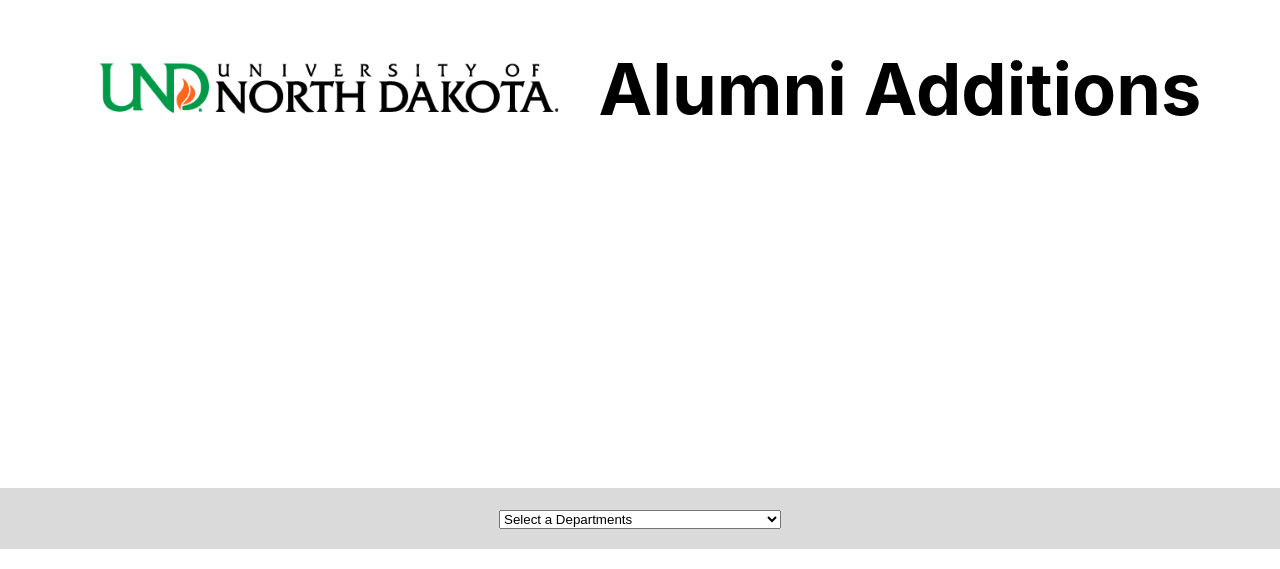
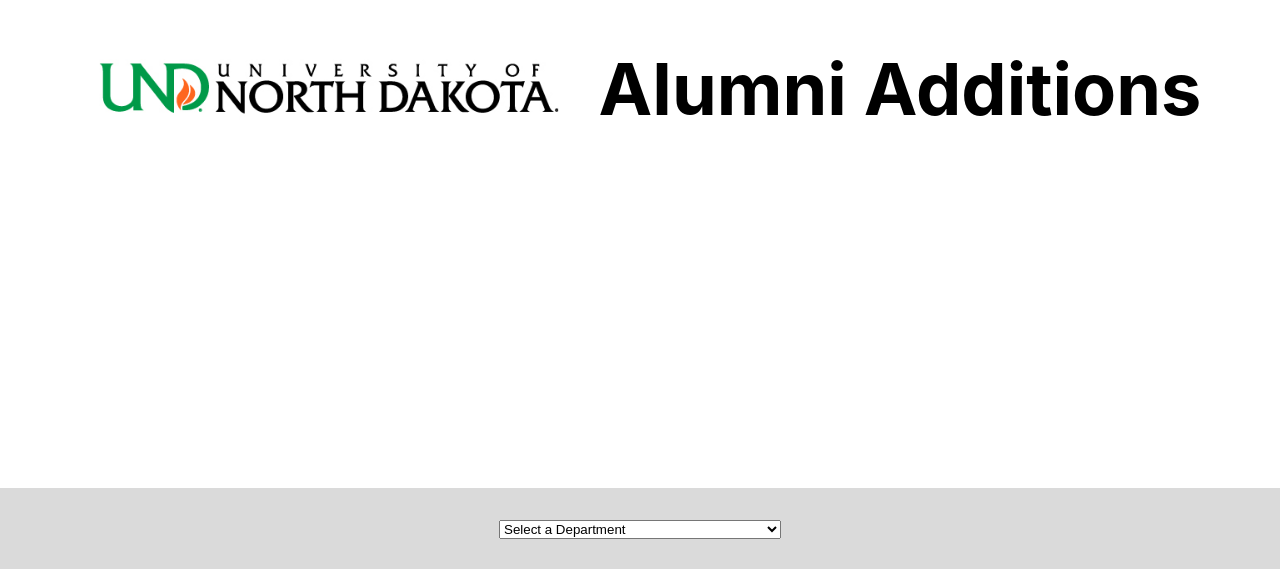
Before and after one commit to liammeyer/alumni, a React (Create React App) app: page /home/departments in a window 1280 px wide. Shown: the part 312-881 px from the top of the page. Built offline with nearby package versions, Linux system fonts and the light colour scheme.

Commit message:
Updated paths

```diff
--- a/src/App.css
+++ b/src/App.css
@@ -36,6 +36,6 @@
 .content-area {
   background-color: #dadada;
   width: 100%;
-  padding: 20px; /* Adds padding around the content area */
+  padding: 30px; /* Adds padding around the content area */
   box-sizing: border-box; /* Includes padding in width calculation */
 }
--- a/src/Department.js
+++ b/src/Department.js
@@ -1,13 +1,16 @@
 import React from 'react';
 import { useParams } from 'react-router-dom';
-import DepartmentSelection from './DepartmentSelection'; // Ensure this matches the actual filename
+import DepartmentSelection from './DepartmentSelection';
 
 function Department() {
-  const { name, sub } = useParams();
-
+    const { name, sub } = useParams(); // Fetching URL parameters
     return (
         <div>
-      <DepartmentSelection selectedMainCategory={name} selectedSubCategory={sub} />
+            <DepartmentSelection
+                key={`${name}-${sub}`}  // Adding a key to force update
+                selectedMainCategory={name}
+                selectedSubCategory={sub}
+            />
             <h1>Department: {name}</h1>
             {sub && <h2>Subcategory: {sub}</h2>}
         </div>
--- a/src/DepartmentSelection.js
+++ b/src/DepartmentSelection.js
@@ -1,12 +1,12 @@
 import React, { useState, useEffect, useMemo } from 'react';
 import { useNavigate } from 'react-router-dom';
 
-function DepartmentsSelection({ selectedMainCategory: initialMainCategory, selectedSubCategory: initialSubCategory }) {
+function DepartmentSelection({ selectedMainCategory: initialMainCategory, selectedSubCategory: initialSubCategory }) {
   const navigate = useNavigate();
   const [selectedMainCategory, setSelectedMainCategory] = useState(initialMainCategory || '');
   const [subcategories, setSubcategories] = useState([]);
 
-  // Memoize mainCategories to prevent unnecessary re-creations
+  // Define mainCategories only once using useMemo
   const mainCategories = useMemo(() => ({
     CollegeofArtsandSciences: ["Art and Design", "Music", "Theatre Arts"],
     CollegeofBusinessandPublicAdministration: ["Accountancy", "Aviation Management"],
@@ -14,6 +14,7 @@ function DepartmentsSelection({ selectedMainCategory: initialMainCategory, selec
     CollegeofEngineeringandMines: ["Computer Science", "Cybersecurity"],
   }), []);
 
+  // Effect to update subcategories when initialMainCategory changes
   useEffect(() => {
     if (initialMainCategory) {
       setSelectedMainCategory(initialMainCategory);
@@ -21,24 +22,23 @@ function DepartmentsSelection({ selectedMainCategory: initialMainCategory, selec
     }
   }, [initialMainCategory, mainCategories]);
 
+  // Handlers for selection changes
   const handleMainSelect = (event) => {
     const category = event.target.value;
     setSelectedMainCategory(category);
     setSubcategories(mainCategories[category] || []);
-    navigate(`/home/departments/${category}`);
-  };
+    navigate(`/home/departments/${category}`); // Corrected path
+};
 
-  const handleSubSelect = (event) => {
+const handleSubSelect = (event) => {
     const subCategory = event.target.value;
-    if (subCategory !== "none") {
-      navigate(`/home/departments/${selectedMainCategory}/${subCategory}`);
-    }
-  };
+    navigate(`/home/departments/${selectedMainCategory}/${subCategory}`); // Corrected path
+};
 
   return (
     <div>
       <select onChange={handleMainSelect} defaultValue={selectedMainCategory || ""}>
-        <option value="" disabled>Select a Departments</option>
+        <option value="" disabled>Select a Department</option>
         {Object.keys(mainCategories).map(key => (
           <option key={key} value={key}>{key}</option>
         ))}
@@ -55,4 +55,4 @@ function DepartmentsSelection({ selectedMainCategory: initialMainCategory, selec
   );
 }
 
-export default DepartmentsSelection;
+export default DepartmentSelection;
```
Lines whose indentation alone changed are shown as unchanged.
